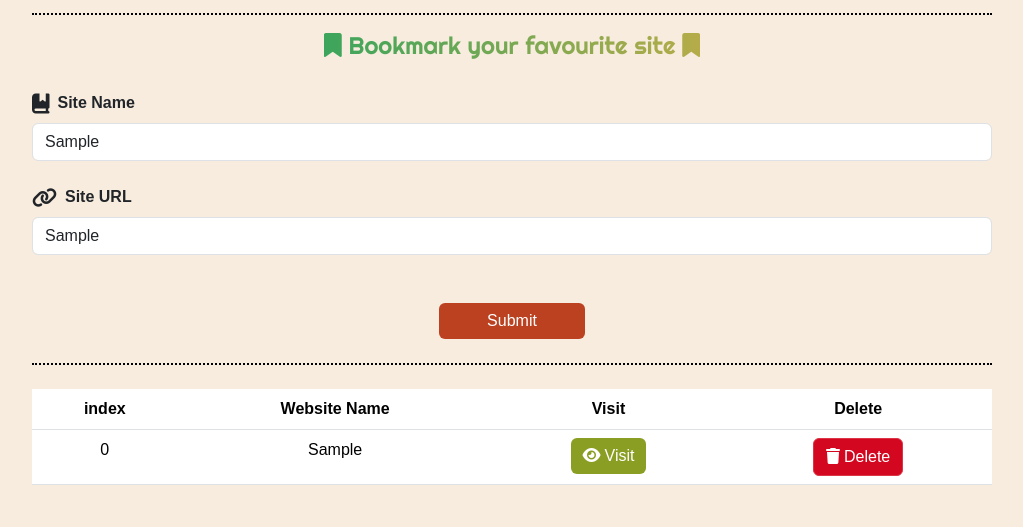
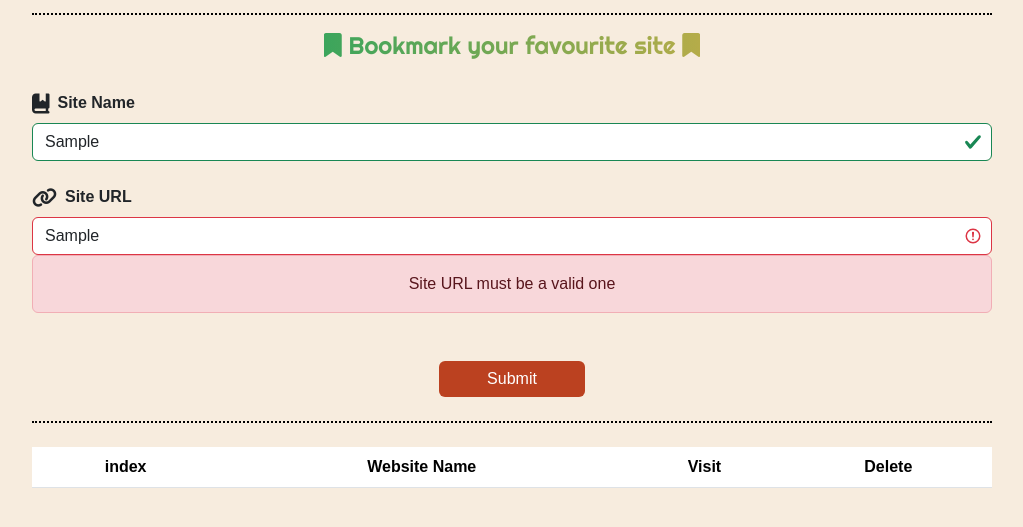
Before and after one commit to nada3ssam98/Bookmark-Project, a plain HTML site: page index.html in a window 1280 px wide. Both pictures are taken after typing "Sample", "Sample" into the empty fields and a click on the button "Submit". Shown: the part 141-668 px from the top of the page, without its empty margins (128-1151 px from the left). Drawn offline with Linux system fonts and the light colour scheme.

Commit message:
third commit

```diff
--- a/index.html
+++ b/index.html
@@ -24,20 +24,28 @@
             <i class="fa-solid fa-bookmark"></i>
         </h4>
     </div>
+
+
     <div class="mb-lg-4">
         <label for="siteName" class="d-flex align-items-center my-2">
             <i class="fa-solid fa-book-bookmark fa-lg"></i>
             <span class="ps-2 fw-semibold">Site Name</span>
         </label>
-        <input type="text" id="siteName" class="form-control" placeholder="Bookmark Name">
+        <input type="text" oninput="validationName()" id="siteName" class="form-control" placeholder="Bookmark Name">
+        <div class="alert alert-danger d-none" id="alertNameMessage">Site Name must contain at least 3 characters</div>
     </div>
+
+
     <div class="my-lg-4">
         <label for="siteUrl" class="d-flex align-items-center my-2">
             <i class="fa-solid fa-link fa-lg"></i>
             <span class="ps-2  fw-semibold">Site URL</span>
         </label>
-        <input type="text" id="siteUrl" class="form-control" placeholder="Website URL">
+        <input type="text" oninput="validationUrl()" id="siteUrl" class="form-control" placeholder="Website URL">
+        <div class="alert alert-danger d-none" id="alertUrlMessage">Site URL must be a valid one</div>
     </div>
+
+
     <button class="addBtn btn btn-danger px-5 my-4" onclick="addBookmark()">Submit</button>
     </div>
     <div class="w-75 mx-auto text-center py-4">
--- a/js/main.js
+++ b/js/main.js
@@ -1,5 +1,7 @@
 var siteNameInput = document.getElementById("siteName");
 var siteUrlInput = document.getElementById("siteUrl");
+var siteNamealertMessage = document.getElementById("alertNameMessage");
+var siteUrlalertMessage = document.getElementById("alertUrlMessage");
 var arrayList=[]
 if(localStorage.getItem("Bookmark") != null){
 
@@ -10,13 +12,24 @@ if(localStorage.getItem("Bookmark") != null){
 
 //addProduct function
 function addBookmark(){
+
+    if( validationName()==true && validationUrl()==true ){
+
         bookmark = {
             name : siteNameInput.value,
             url : siteUrlInput.value,
         }
         arrayList.push(bookmark);
+
         localStorage.setItem("Bookmark" , JSON.stringify(arrayList));
+
         displayData();
+
+        clearForm();
+
+        siteNameInput.classList.remove("is-valid");
+        siteUrlInput.classList.remove("is-valid");
+    }
 }
 
 
@@ -50,3 +63,64 @@ function deleteButton(index){
     localStorage.setItem("Bookmark" , JSON.stringify(arrayList))
     displayData()
 }
+
+function clearForm(){
+    siteNameInput.value="";
+    siteUrlInput.value="";
+}
+
+function validationName(){
+
+    var regex = siteNameInput.value;
+    var regexForName = /^[a-zA-Z]{3,}[0-9]?$/;
+    //case true
+    if( regexForName.test( regex )  ){
+
+        siteNameInput.classList.add( "is-valid" );
+
+        siteNameInput.classList.remove( "is-invalid" );
+
+        siteNamealertMessage.classList.add("d-none")
+
+        return true
+    }
+
+    else{ //not valid
+        siteNameInput.classList.add( "is-invalid" );
+
+        siteNameInput.classList.remove( "is-valid" );
+
+        siteNamealertMessage.classList.remove("d-none");
+
+        return false
+
+    }
+}
+
+function validationUrl(){
+
+    var regex = siteUrlInput.value;
+    var regexForUrl = /[-a-zA-Z0-9@:%._\+~#=]{1,256}\.[a-zA-Z0-9()]{1,6}\b([-a-zA-Z0-9()@:%_\+.~#?&//=]*)?/;
+    //case valid
+    if( regexForUrl.test( regex ) ){
+
+        siteUrlInput.classList.add( "is-valid" );
+
+        siteUrlInput.classList.remove( "is-invalid" );
+
+        siteUrlalertMessage.classList.add("d-none")
+
+        return true
+    }
+
+    else{ //not valid
+        siteUrlInput.classList.add( "is-invalid" );
+
+        siteUrlInput.classList.remove( "is-valid" );
+
+        siteUrlalertMessage.classList.remove("d-none");
+
+        return false
+
+    }
+}
```
Lines whose indentation alone changed are shown as unchanged.
